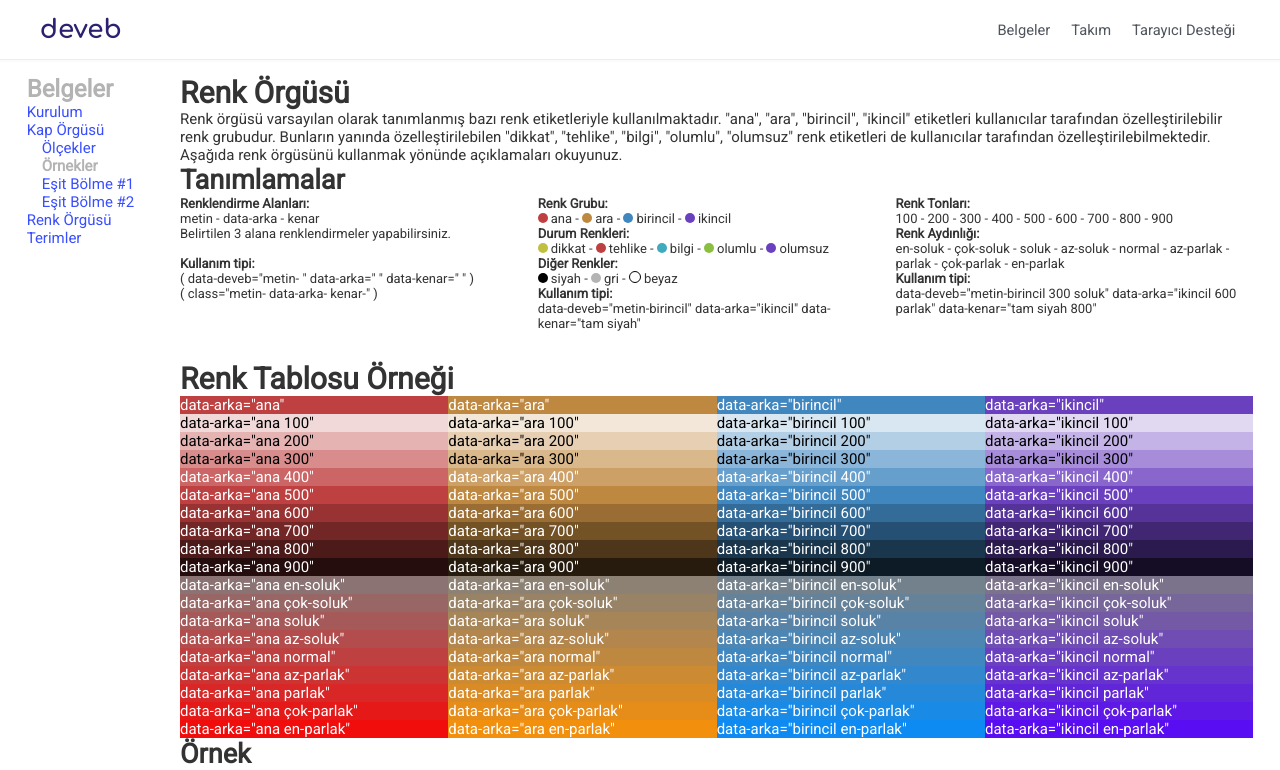
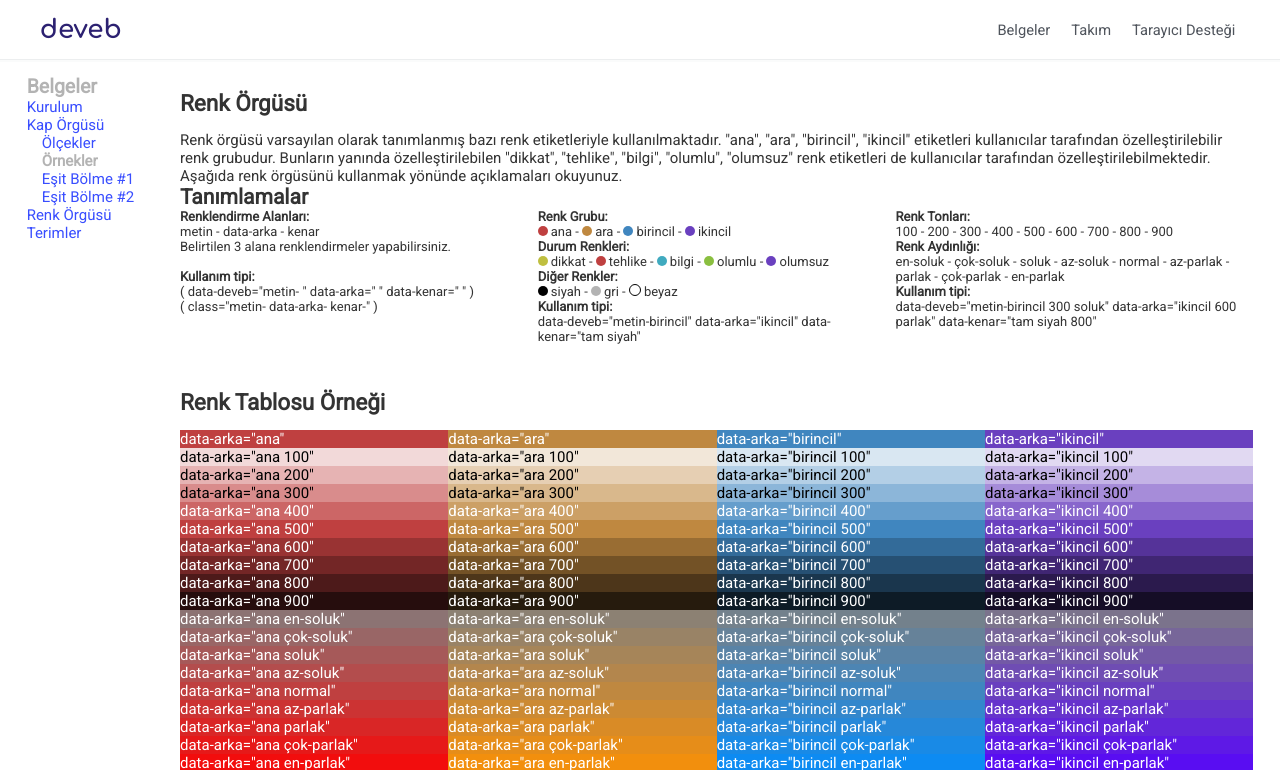
Before and after one commit to data-deveb/data-deveb.github.io, a Jekyll site: the page built from belgeler/renk-orgusu.html, in a window 1280 px wide. Shown: the top 770 px of the page. Built offline with Jekyll 4.4.1, drawn with Linux system fonts in a browser that asks for light colours; grey boxes are pictures that could not be loaded.

Commit message:
Güncelleme

```diff
--- a/assets/css/deveb.css
+++ b/assets/css/deveb.css
@@ -116,11 +116,11 @@
         -webkit-margin-end: 0px;
       color:#333;
     }
-    h1{font-size:2em}
-      h2{font-size:1.8em}
-        h3{font-size:1.6em}
-          h4{font-size:1.4em}
-            h5{font-size:1.2em}
+    h1{font-size:1.5em; margin: 0.67em 0;}
+      h2{font-size:1.4em}
+        h3{font-size:1.3em}
+          h4{font-size:1.2em}
+            h5{font-size:1.1em}
               h6{font-size:1.0em}
 
     img {
```
